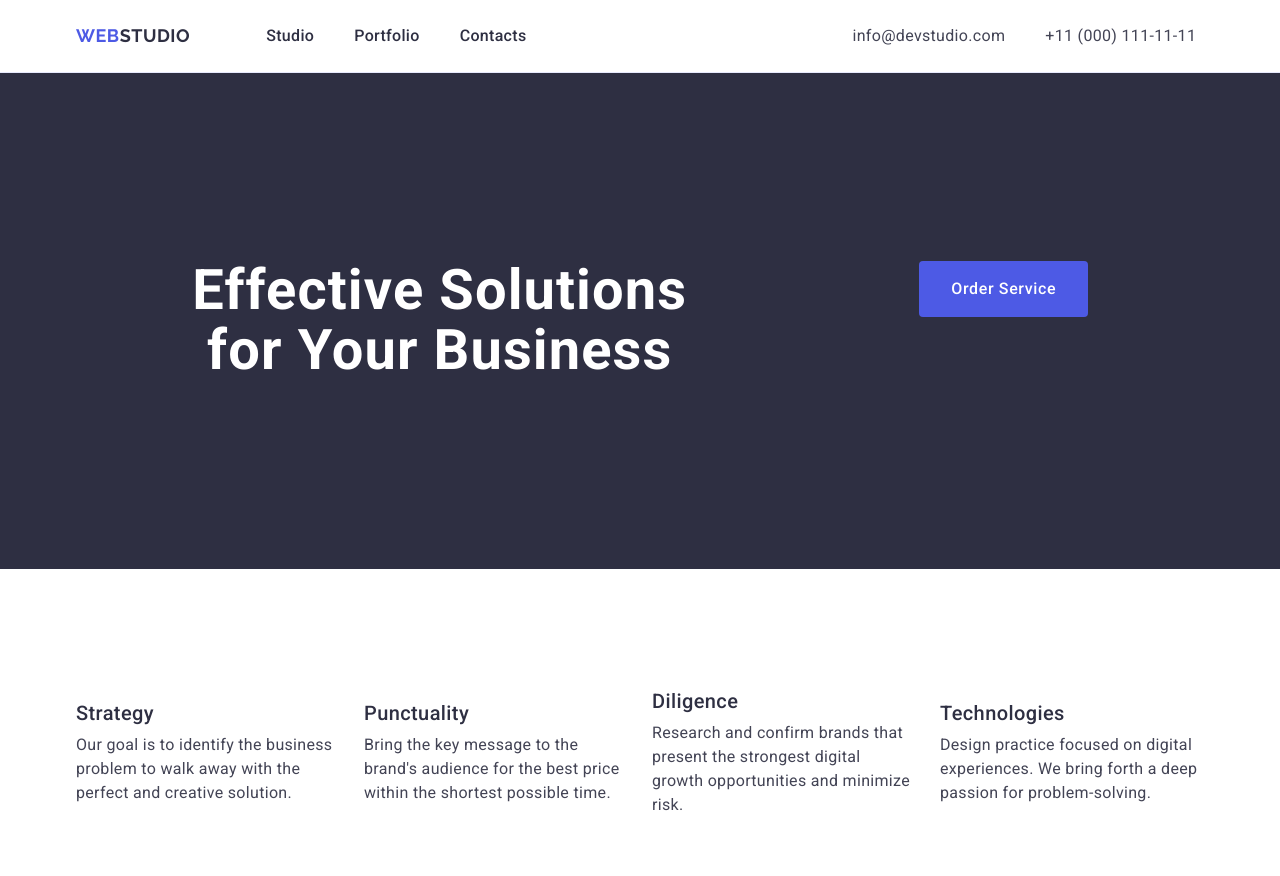
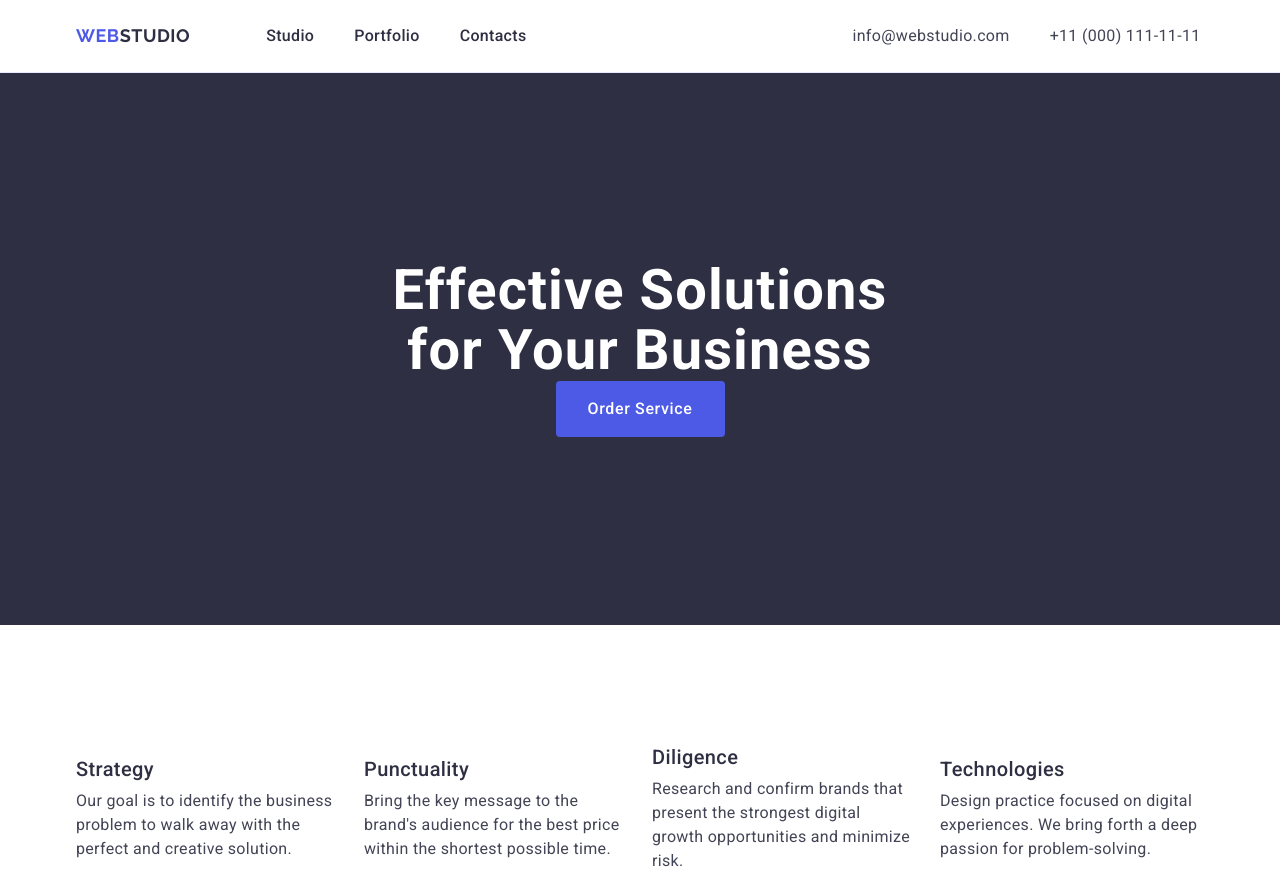
Before and after one commit to Maryna-shum/goit-markup-hw-03, a plain HTML site: page index.html in a window 1280 px wide. Shown: the top 876 px of the page. Drawn offline with nearby package versions, Linux system fonts and the light colour scheme.

Commit message:
add files

```diff
--- a/css/styles.css
+++ b/css/styles.css
@@ -13,6 +13,8 @@
 
   h1, h2, h3 {
     margin: 0;
+    margin-left: auto;
+    margin-right: auto;
   }
 
   p {
@@ -44,6 +46,9 @@
     padding-right: 15px;
     margin-left: auto;
     margin-right: auto;
+  }
+
+  .cotainer-row {
     display: flex;
   }
 
@@ -97,18 +102,19 @@
     color: #404BBF;
   }
 
-  .address-item {
+  .contact {
     font-style: normal;
   }
 
-  .address-box {
+  .contact-list {
     display: flex;
     gap: 40px;
     padding: 24px 0;
     margin-left: 326px;
+    list-style: none;
   }
 
-  .address-box-list {
+  .contact-item {
     font-weight: 400;
     font-size: 16px;
     line-height: 1.5;
@@ -117,14 +123,14 @@
     padding: 24px 0;
   }
 
-  .address-box-list:hover,
-  .address-box-list:focus {
+  .contact-item:hover,
+  .contact-item:focus {
     color: #404BBF;
-  }
+ }
 
   .title {
-  background-color: #2E2F42;
-  padding: 188px 0;
+    background-color: #2E2F42;
+    padding: 188px 0;
   }
 
   .text {
@@ -313,8 +319,8 @@
     line-height: 1.17;
     letter-spacing: 0.03em;
     color: #4D5AE5;
+    margin-bottom: 16px;
     display: inline-block;
-    margin-bottom: 16px;
   }
 
   .footer-logo-second {
--- a/index.html
+++ b/index.html
@@ -24,6 +24,7 @@
   <body>
     <header class="header-container">
       <div class="container">
+        <div class="container-row">
         <nav class="nav-list">
           <a class="logo-first" href="./index.html"
             >Web<span class="logo-second">Studio</span></a
@@ -36,21 +37,16 @@
             <li><a class="header-features-list" href="">Contacts</a></li>
           </ul>
 
-        <address class="address-item">
-          <ul class="address-box">
-            <li>
-              <a class="address-box-list" href="mailto:info@devstudio.com"
-                >info@devstudio.com</a
-              >
-            </li>
-            <li>
-              <a class="address-box-list" href="tel:+110001111111"
-                >+11 (000) 111-11-11</a
-              >
-            </li>
-          </ul>
-        </address>
+          <address class="contact">
+            <ul class="contact-list">
+              <li>
+                <a class="contact-item" href="mailto:info@webstudio.com">info@webstudio.com</a></li>
+              <li>
+                <a class="contact-item" href="tel:+110001111111">+11 (000) 111-11-11</a></li>
+            </ul>
+          </address>
         </nav>
+        </div>
       </div>
     </header>
 
```
